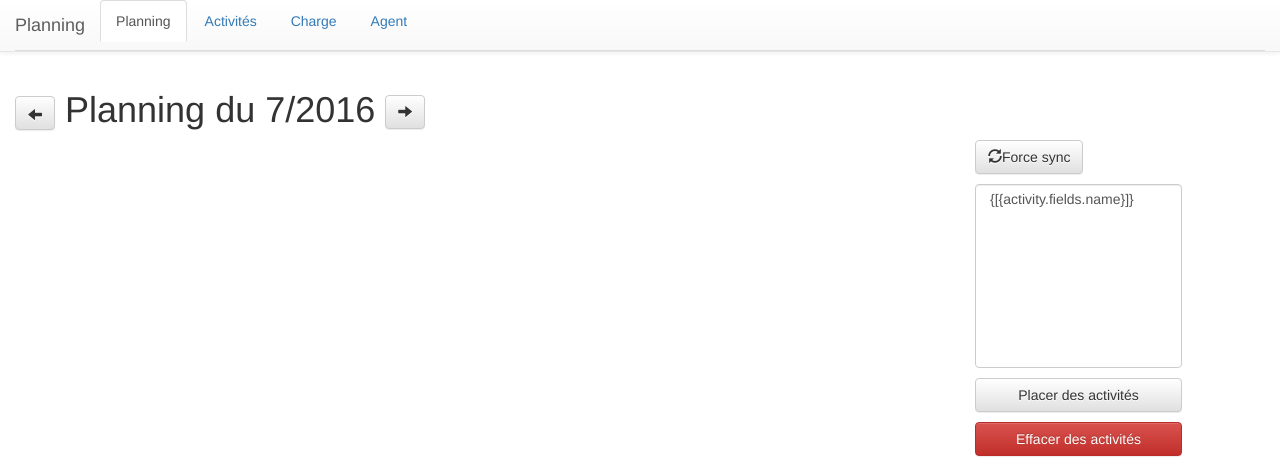
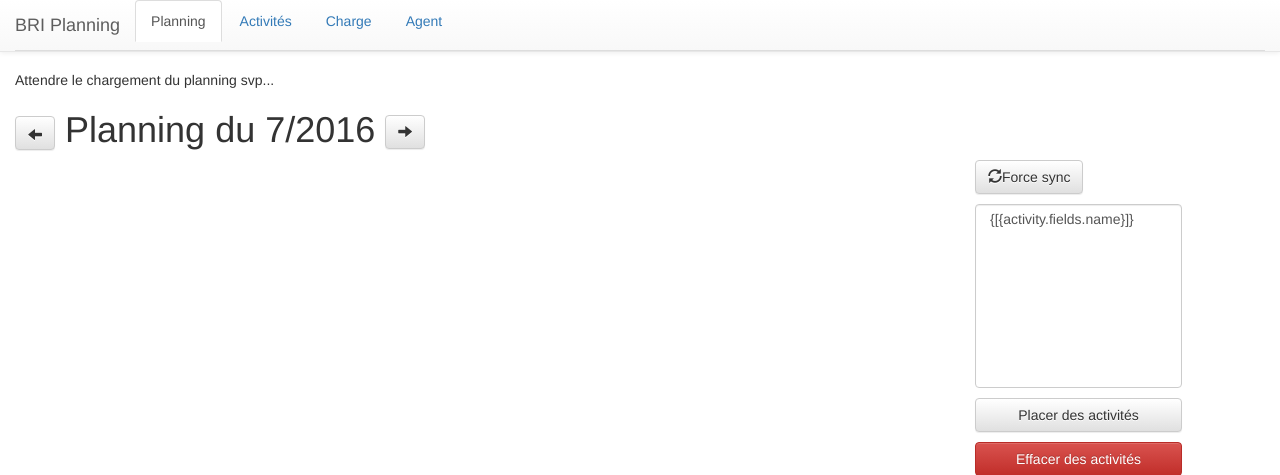
Before and after one commit to pnono/tms, a Django app: page / in a window 1280 px wide. Shown: the top 475 px of the page. Run offline with Django 3.2, Linux system fonts and the light colour scheme; data that the repository does not hold is empty; some libraries are stand-ins or nearby versions.

Commit message:
add wait message

```diff
--- a/schedule/templates/schedule/planning.html
+++ b/schedule/templates/schedule/planning.html
@@ -57,7 +57,7 @@
  <!--<div class="collapse navbar-collapse" id="bs-example-navbar-collapse-1"-->
  <div class="container-fluid">
   <div class="navbar-header">
-   <span class="navbar-brand">Planning</span>
+   <span class="navbar-brand">BRI Planning</span>
   </div>
 
   <ul class="nav nav-tabs">
@@ -77,7 +77,7 @@
 <input type="hidden" id="maxw" name="variable" value="{{ maxw }}">
 <input type="hidden" id="year" name="variable" value={{ gyear }}>
 <input type="hidden" id="month" name="variable" value={{ gmonth }}>
-
+<span id="wait">Attendre le chargement du planning svp...</span>
  <h1>
 <button class="btn btn-default glyphicon " ng-click="doBackward()" type="button" >
   <span class="glyphicon glyphicon-arrow-left" aria-hidden="true"></span>
```
